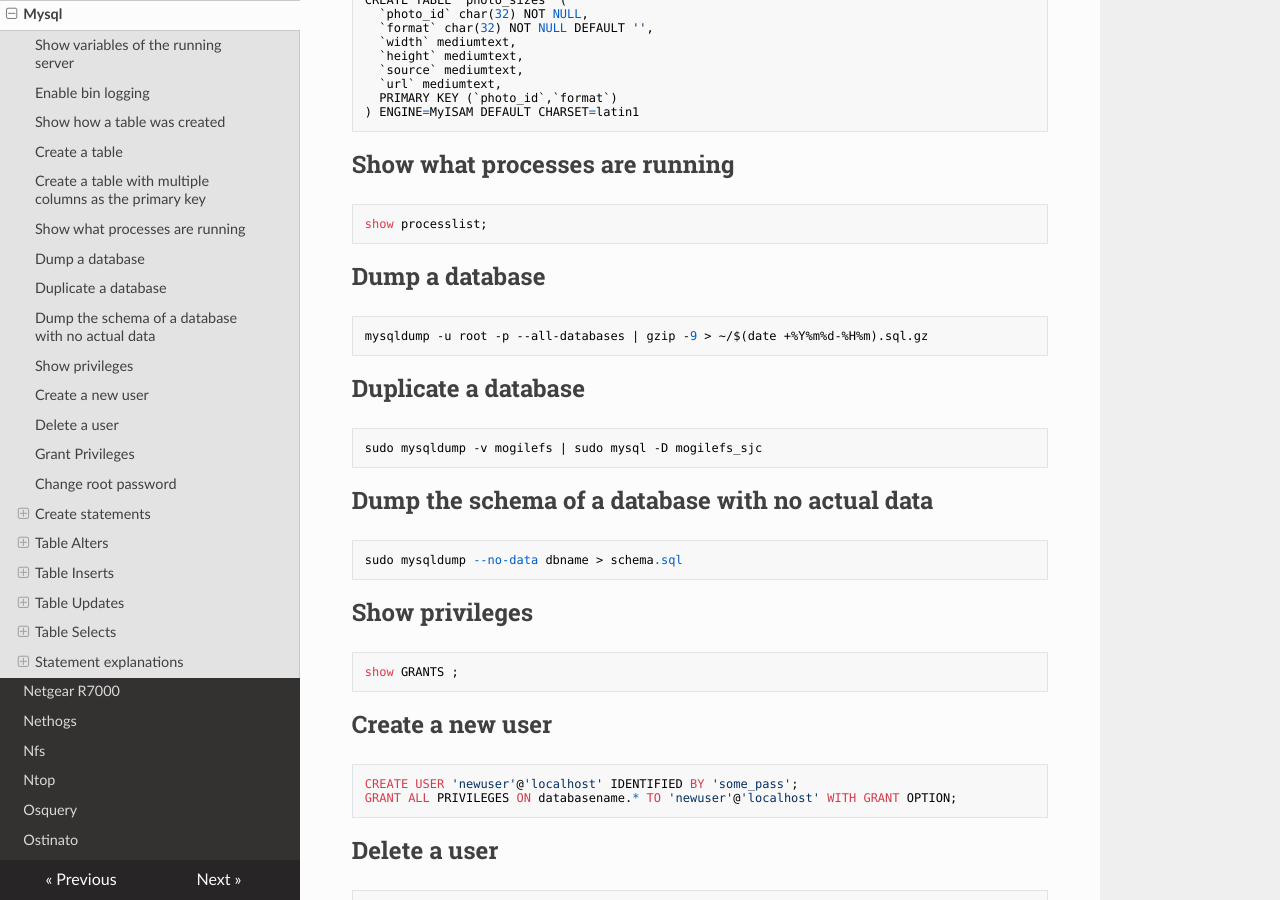
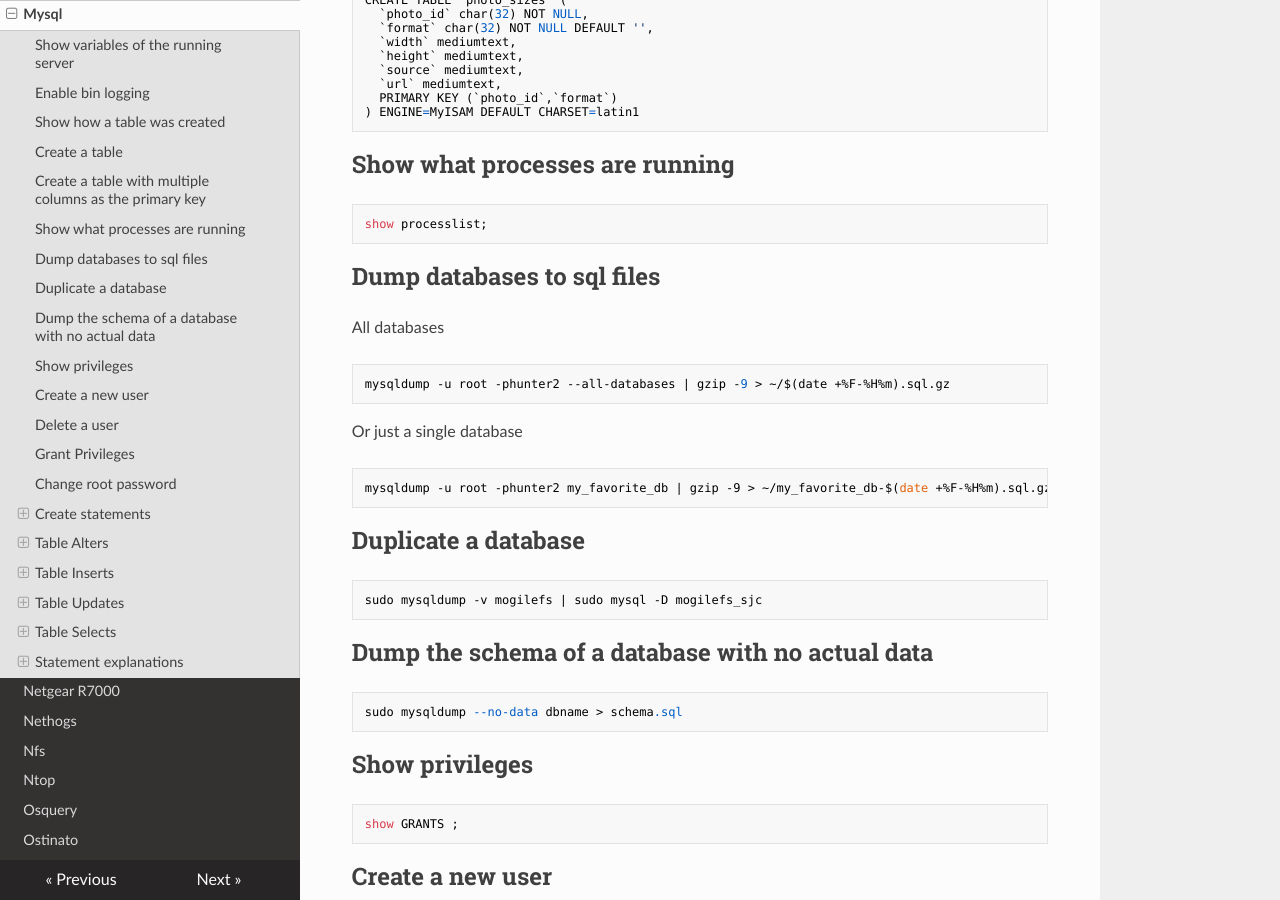
Before and after one commit to lando-cal/tech-notes, an MkDocs documentation site: the page built from docs/mysql.md, in a window 1280 px wide and 900 px high, scrolled down 892 px. Built offline with MkDocs 1.6.1, drawn with Linux system fonts in a browser that asks for light colours; nearby versions of some CDN libraries.

Commit message:
Better example of mysqldump

````diff
--- a/docs/mysql.md
+++ b/docs/mysql.md
@@ -56,10 +56,18 @@ CREATE TABLE `photo_sizes` (
 show processlist;
 ```
 
-## Dump a database
+## Dump databases to sql files
+
+All databases
 
 ```
-mysqldump -u root -p --all-databases | gzip -9 > ~/$(date +%Y%m%d-%H%m).sql.gz
+mysqldump -u root -phunter2 --all-databases | gzip -9 > ~/$(date +%F-%H%m).sql.gz
+```
+
+Or just a single database
+
+```
+mysqldump -u root -phunter2 my_favorite_db | gzip -9 > ~/my_favorite_db-$(date +%F-%H%m).sql.gz
 ```
 
 ## Duplicate a database
````
